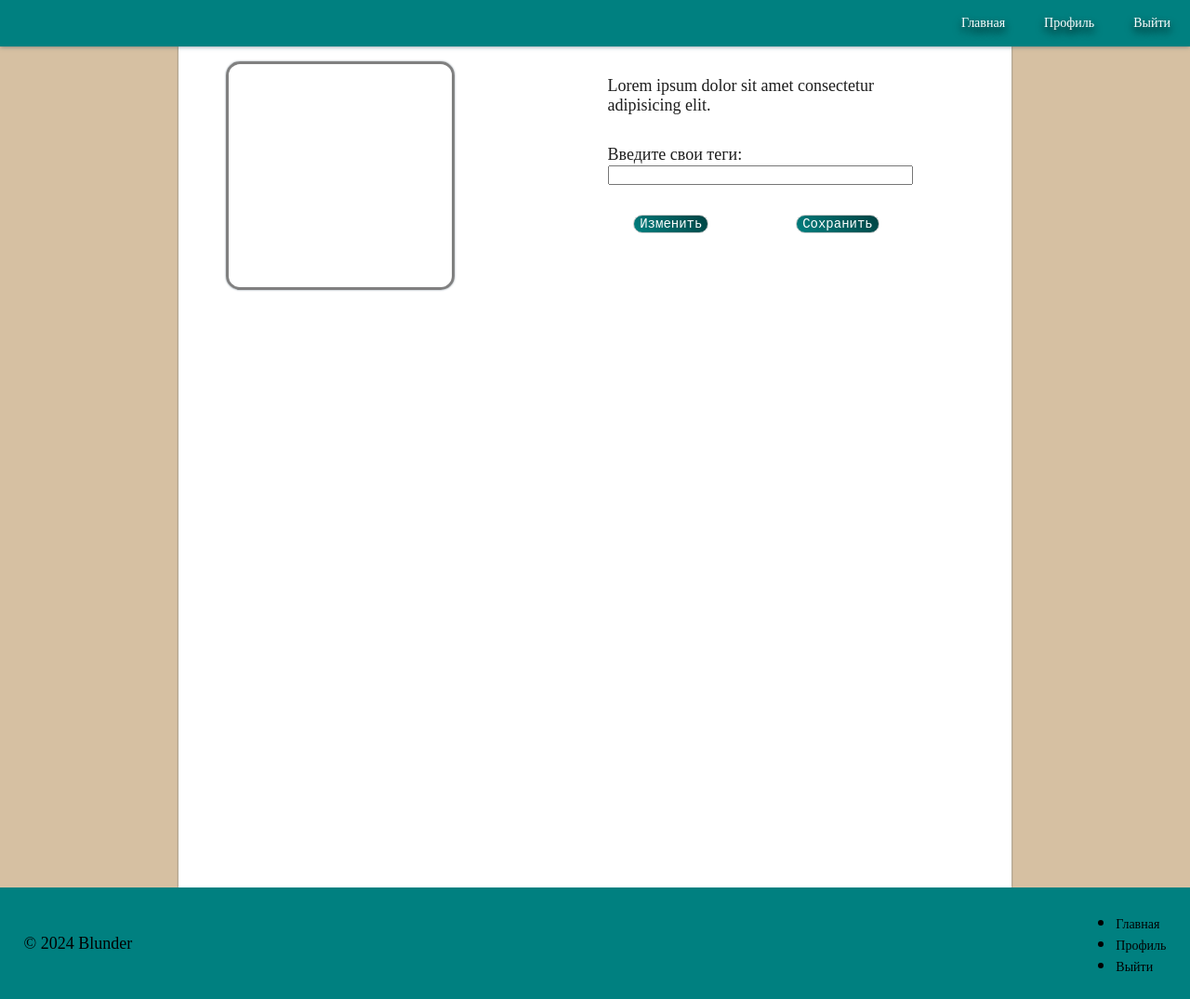
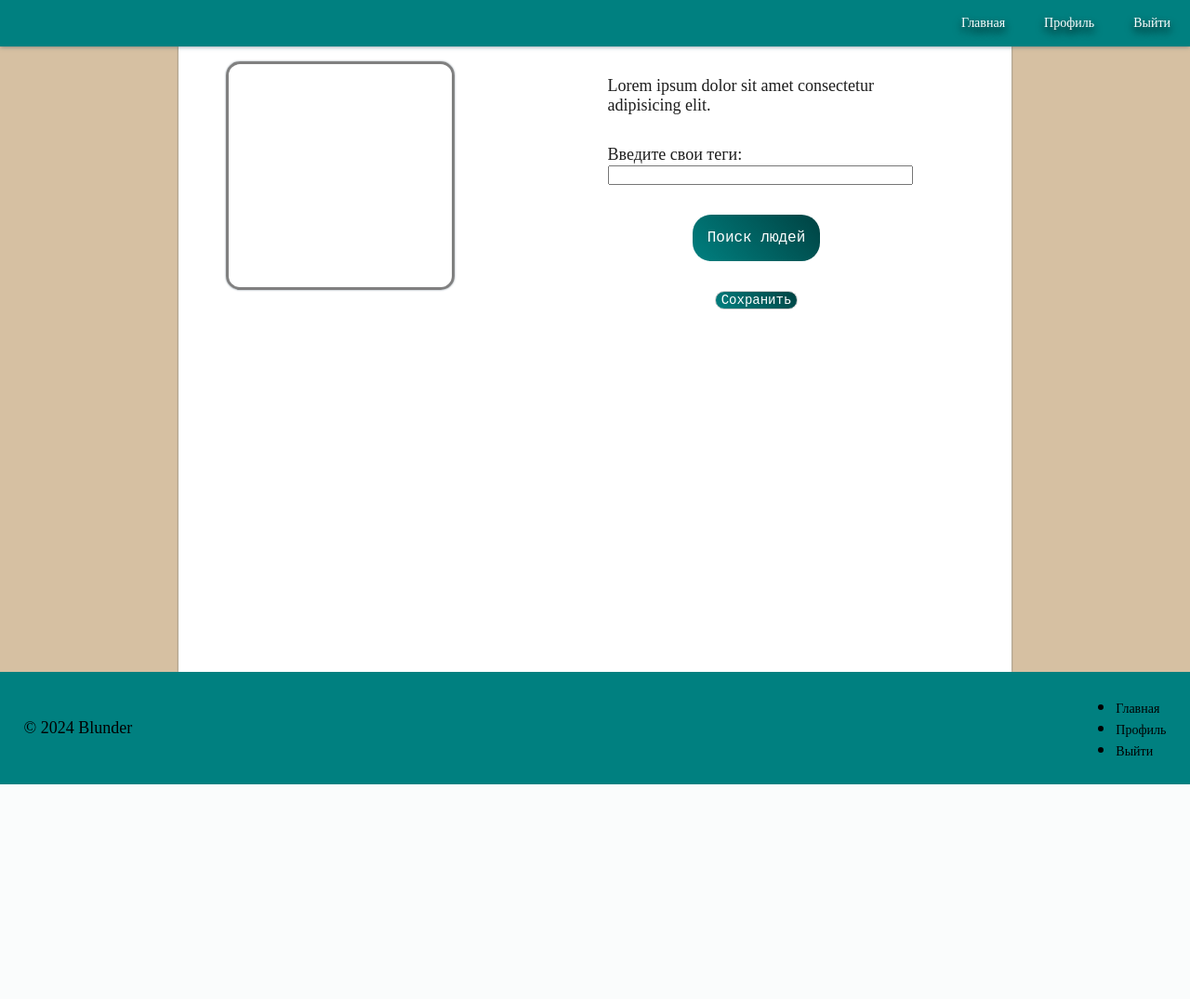
Before and after one commit to rebelorion/Blunder, a Python web app: template templates/profile.html in a window 1280 px wide. Shown: the whole page at 93% size. After the commit the page ends 844 px from the top, so only its background shows below. Run offline with Jinja, Linux system fonts and the light colour scheme; the template is opened without the code that fills it, so the values that code supplies are empty.

Commit message:
wuibuvibuvfvvrnj

```diff
--- a/static/styles/style.css
+++ b/static/styles/style.css
@@ -532,9 +532,51 @@ footer {
     }
   }
   filler {
-    margin-block: 35%;
+    margin-block: 20%;
   }
 
 .tags {
     width: 100%;
 }
+
+.dropbtn {
+    background-color: var(--back-colorGreen);
+    color: white;
+    padding: 16px;
+    font-size: 16px;
+    border: none;
+  }
+
+  /* Контейнер <div> - необходим для размещения выпадающего содержимого */
+  .dropdown {
+    position: relative;
+    display: inline-block;
+    justify-content: left;
+  }
+
+  /* Выпадающее содержимое (скрыто по умолчанию) */
+  .dropdown-content {
+    display: none;
+    position: absolute;
+    background-color: var(--back-colorDesert);
+    min-width: 160px;
+    box-shadow: 0px 8px 16px 0px var(--shadow-color);
+    z-index: 1;
+  }
+
+  /* Ссылки внутри выпадающего списка */
+  .dropdown-content a {
+    color: var(--div-color);
+    padding: 12px 16px;
+    text-decoration: none;
+    display: block;
+  }
+
+  /* Изменение цвета выпадающих ссылок при наведении курсора */
+  .dropdown-content a:hover {background-color: #ddd;}
+
+  /* Показать выпадающее меню при наведении курсора */
+  .dropdown:hover .dropdown-content {display: block;}
+
+  /* Изменение цвета фона кнопки раскрывающегося списка при отображении содержимого раскрывающегося списка */
+  .dropdown:hover .dropbtn {background-color: rgb(0, 66, 66);}
--- a/templates/main.html
+++ b/templates/main.html
@@ -20,11 +20,7 @@
     </navbar>
 
     <column>
-        <split>
-            <button type="button" class="btn special-btn1">Противоположности</button>
-            <button type="button" class="btn special-btn1">Всё равно</button>
-            <button type="button" class="btn special-btn1">Похожие</button>
-        </split>
+        <br>
         <photo></photo>
         <div>
             Lorem ipsum dolor sit amet consectetur adipisicing elit. Voluptas tempora saepe, aliquam a hic id. Corporis, unde. Recusandae dolorem, officiis a est accusantium unde excepturi temporibus eos, vero repellat eius.
--- a/templates/profile.html
+++ b/templates/profile.html
@@ -38,10 +38,15 @@
                     required maxlength="150" minlength="5"
                     class="tags">
                 </div>
+                  <div class="dropdown">
+                    <button class="special-btn1 dropbtn">Поиск людей</button>
+                    <div class="dropdown-content">
+                      <a href="#">Противоположности</a>
+                      <a href="#">Похожие</a>
+                      <a href="#">Все равно</a>
+                    </div>
+                  </div>
                 <split>
-                    <button type="button" class="special-btn1 ">
-                        Изменить
-                    </button>
                     <button type="button" class="special-btn1">
                         Сохранить
                     </button>
```
